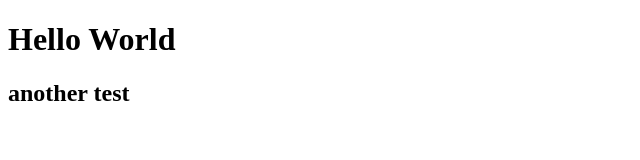
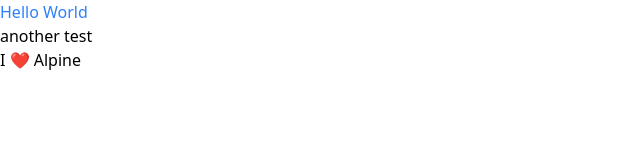
Before and after one commit to Abenezzer/abenezzer.github.io, a plain HTML site: page index.html in a window 1280 px wide. Shown: the whole page, without its empty margins (0-640 px from the left). Drawn offline with nearby package versions, Linux system fonts and the light colour scheme.

Commit message:
setup tailwind and alpine

```diff
--- a/index.html
+++ b/index.html
@@ -3,10 +3,14 @@
 <head>
     <meta charset="UTF-8">
     <meta name="viewport" content="width=device-width, initial-scale=1.0">
+     <script src="https://cdn.jsdelivr.net/npm/@tailwindcss/browser@4"></script>
+      <script defer src="https://cdn.jsdelivr.net/npm/alpinejs@3.x.x/dist/cdn.min.js"></script>
+      <link rel="stylesheet" type="text/tailwindcss" href="theme.css" />
     <title>Document</title>
 </head>
 <body>
-    <h1>Hello World</h1>
+    <h1 class="text-blue-500">Hello World</h1>
     <h2>another test</h2>
+    <h1 x-data="{ message: 'I ❤️ Alpine' }" x-text="message"></h1>
 </body>
 </html>
--- /dev/null
+++ b/theme.css
@@ -0,0 +1,20 @@
+/* theme.css */
+@theme {
+  --color-term-bg: #0a0a0a;
+  --color-term-panel: #111111;
+  --color-term-border: #1f2937;
+  --color-term-green: #22c55e;
+  --color-term-green-dim: #16a34a;
+  --color-term-text: #e4e4e7;
+  --color-term-muted: #a1a1aa;
+  --font-mono: "JetBrains Mono", "Fira Code", ui-monospace, SFMono-Regular, Menlo, Monaco, Consolas, monospace;
+}
+
+@keyframes blink {
+  0%, 49% { opacity: 1; }
+  50%, 100% { opacity: 0; }
+}
+
+.cursor-blink {
+  animation: blink 1.1s infinite;
+}
```
